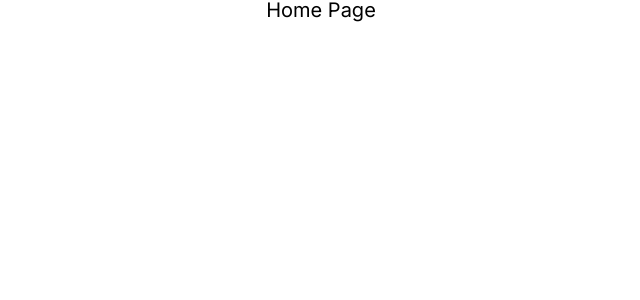
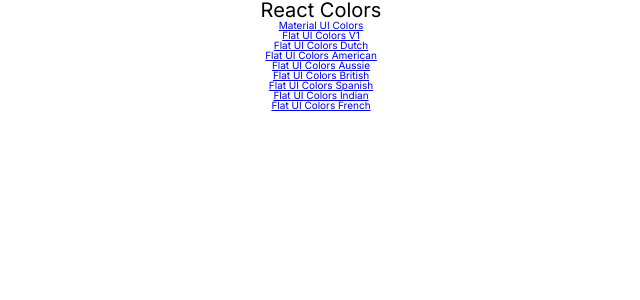
Before and after one commit to ElAlamiIdriss/React-Colors-Project, a React (Create React App) app: page / in a window 1280 px wide. Shown: the top 300 px of the page, without its empty margins (319-959 px from the left). Built offline with nearby package versions, Linux system fonts and the light colour scheme.

Commit message:
Add links and listPalette

```diff
--- a/src/App.js
+++ b/src/App.js
@@ -1,24 +1,27 @@
 import React, { Component } from "react";
-import { Route, Routes } from "react-router-dom";
+import { Route, Routes, Navigate, useParams } from "react-router-dom";
 import "./App.css";
 
 import { generatePalette } from "./helpers/ColorHelpers";
 import seedColors from "./data/seedColors";
 
+import HomePage from "./components/HomePage/HomePage";
 import Palette from "./components/Palette/Palette";
 
 class App extends Component {
   render() {
+    const PaletteWrapper = () => {
+      const params = useParams();
+      const palette = seedColors.find((palette) => palette.id === params.id);
+      return <Palette palette={generatePalette(palette)} />;
+    };
+
     return (
       <div className="App">
         <Routes>
-          <Route path="/" element={<h1>Home Page</h1>} />
-          <Route
-            path="/palette"
-            element={<Palette palette={generatePalette(seedColors[1])} />}
-          />
+          <Route path="/" element={<HomePage />} />
+          <Route path="/palette/:id" element={<PaletteWrapper />} />
         </Routes>
-        {/* <Palette palette={generatePalette(seedColors[1])} /> */}
       </div>
     );
   }
--- /dev/null
+++ b/src/components/HomePage/HomePage.js
@@ -0,0 +1,15 @@
+import React, { Component } from "react";
+import PaletteList from "../PaletteList/PaletteList";
+
+class HomePage extends Component {
+  render() {
+    return (
+      <div className="HomePage">
+        <h1>react colors</h1>
+        <PaletteList />
+      </div>
+    );
+  }
+}
+
+export default HomePage;
--- a/src/components/NavBar/NavBar.js
+++ b/src/components/NavBar/NavBar.js
@@ -1,5 +1,6 @@
 import React, { Component } from "react";
 import Slider from "rc-slider";
+import { Link } from "react-router-dom";
 
 import InputLabel from "@mui/material/InputLabel";
 import MenuItem from "@mui/material/MenuItem";
@@ -20,7 +21,7 @@ class NavBar extends Component {
     return (
       <div className="NavBar">
         <div className="logo">
-          <a href="#">reactpickercolor</a>
+          <Link to="/">reactpickercolor</Link>
         </div>
         <div className="slider-container">
           <span>level {level}</span>
--- /dev/null
+++ b/src/components/PaletteList/PaletteList.js
@@ -0,0 +1,21 @@
+import React, { Component } from "react";
+import { Link } from "react-router-dom";
+import seedColors from "../../data/seedColors";
+
+class PaletteList extends Component {
+  render() {
+    return (
+      <div className="PaletteList">
+        {seedColors.map((palette) => {
+          return (
+            <p>
+              <Link to={`/palette/${palette.id}`}>{palette.paletteName}</Link>
+            </p>
+          );
+        })}
+      </div>
+    );
+  }
+}
+
+export default PaletteList;
```
Also changed, not shown: src/components/HomePage/HomePage.css (added), src/components/PaletteList/PaletteList.css (added).
